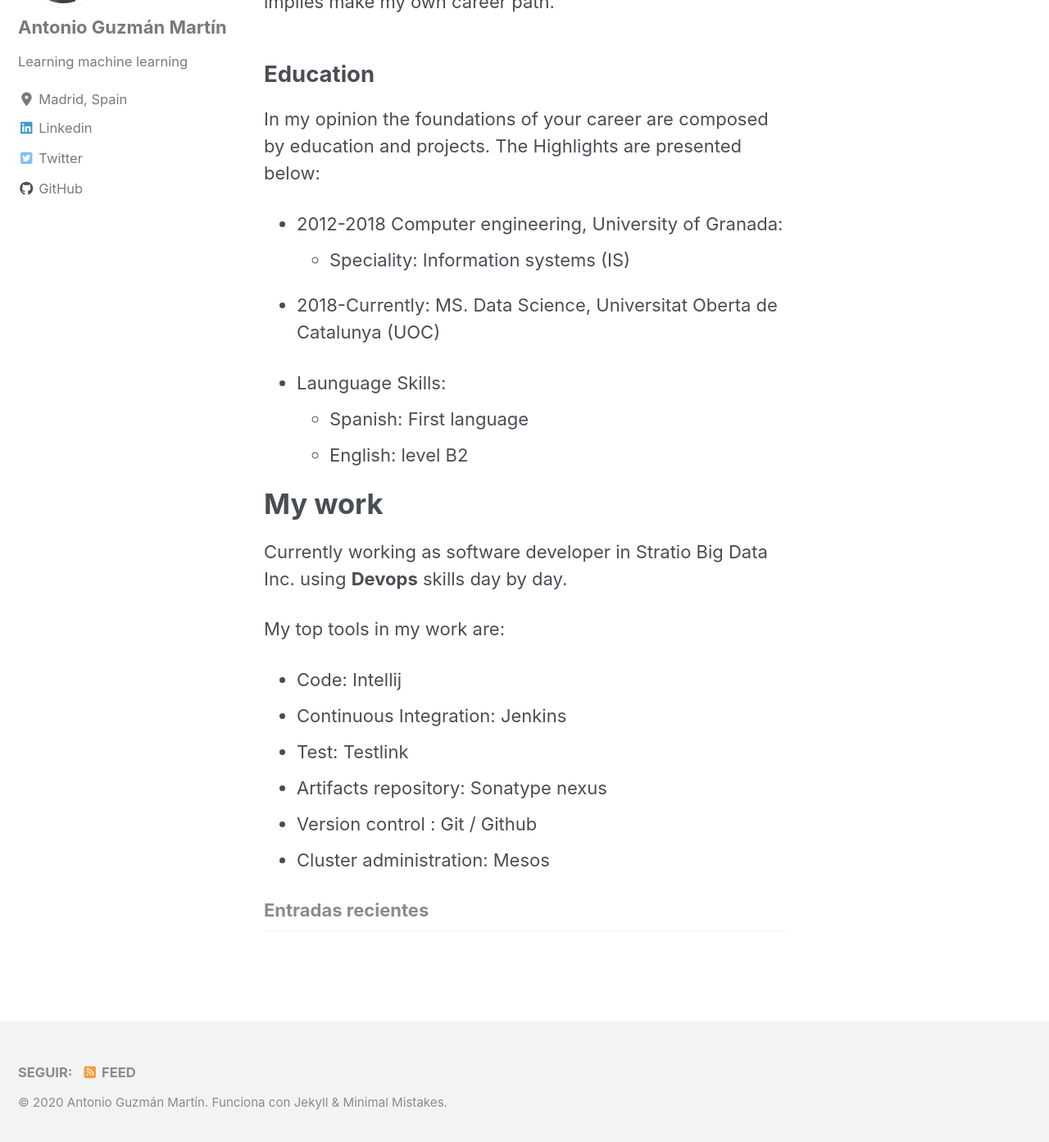
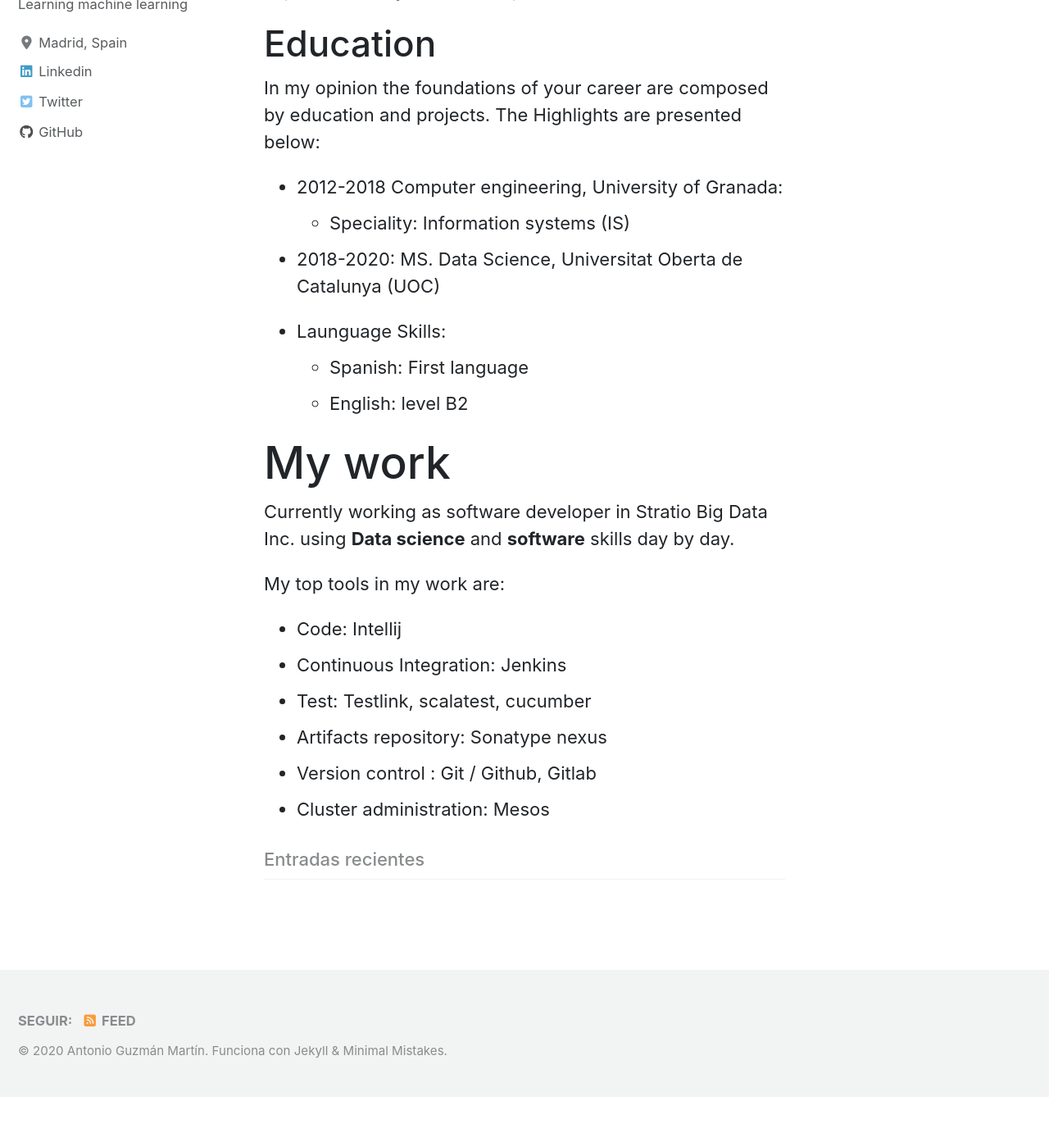
Before and after one commit to antoniogmartin/antoniogmartin.github.io, a Jekyll site: the page built from index.md, in a window 1280 px wide and 1400 px high, scrolled down 522 px. Shown: the top 1393 px of the window at 82% size. Built offline with Jekyll 4.4.1, drawn with Linux system fonts in a browser that asks for light colours; cached includes are drawn as plain includes; nearby versions of some CDN libraries; after the commit the page ends 1860 px from its top, so only the background shows below that; some of the changed text lies outside the part shown.

```diff
--- a/_config.yml
+++ b/_config.yml
@@ -126,7 +126,7 @@ author:
       # url: "https://facebook.com/"
     - label: "GitHub"
       icon: "fab fa-fw fa-github"
-      url: "https://twitter.com/guzmartoni"
+      url: "https://github.com/antoniogmartin"
     - label: "Instagram"
       icon: "fab fa-fw fa-instagram"
       # url: "https://instagram.com/"
--- a/_includes/footer/custom.html
+++ b/_includes/footer/custom.html
@@ -1,3 +1,3 @@
 <!-- start custom footer snippets -->
-
+<script src="../../assets/js/embed/retainable-rss-embed.js"></script>
 <!-- end custom footer snippets -->
--- a/_includes/head/custom.html
+++ b/_includes/head/custom.html
@@ -1,5 +1,6 @@
 <!-- start custom head snippets -->
 
 <!-- insert favicons. use https://realfavicongenerator.net/ -->
+<link rel="stylesheet" href="https://stackpath.bootstrapcdn.com/bootstrap/4.1.3/css/bootstrap.min.css" integrity="sha384-MCw98/SFnGE8fJT3GXwEOngsV7Zt27NXFoaoApmYm81iuXoPkFOJwJ8ERdknLPMO" crossorigin="anonymous">
 
 <!-- end custom head snippets -->
--- a/index.md
+++ b/index.md
@@ -24,7 +24,7 @@ The Highlights are presented below:
 * 2012-2018 Computer engineering, University of Granada:
   * Speciality: Information systems (IS)
 
-* 2018-Currently: MS. Data Science, Universitat Oberta de Catalunya (UOC)
+* 2018-2020: MS. Data Science, Universitat Oberta de Catalunya (UOC)
 
 * Launguage Skills:
     * Spanish: First language
@@ -34,14 +34,14 @@ The Highlights are presented below:
 # My work
 
 
-Currently working as software developer in Stratio Big Data Inc. using **Devops** skills day by day.
+Currently working as software developer in Stratio Big Data Inc. using **Data science** and **software** skills day by day.
 
 
 My top tools in my work are:
 
 * Code: Intellij
 * Continuous Integration: Jenkins
-* Test: Testlink
+* Test: Testlink, scalatest, cucumber
 * Artifacts repository: Sonatype nexus
-* Version control : Git / Github
+* Version control : Git / Github, Gitlab
 * Cluster administration: Mesos
--- a/posts/index.html
+++ b/projects/index.html
@@ -1,6 +1,6 @@
 ---
 layout: archive
-title: "Posts by Year"
+title: "Projects"
 author_profile: true
 ---
 
```
Also changed, not shown: _data/navigation.yml (+4 -4 lines), blog/index.html (added, +16 -0 lines), glossary/index.html (deleted, +0 -7 lines), _layouts/projects.html (renamed from _layouts/posts.html).
